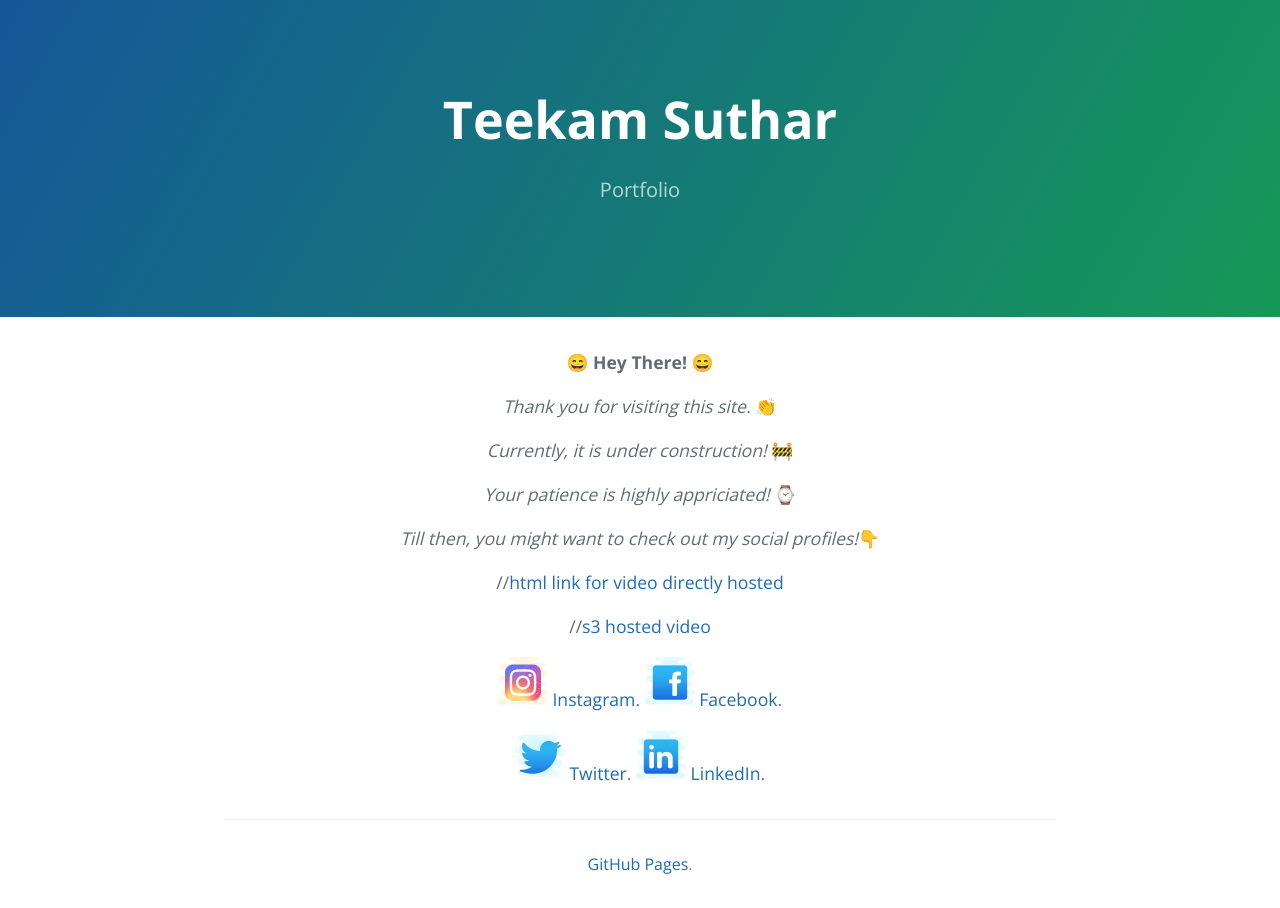
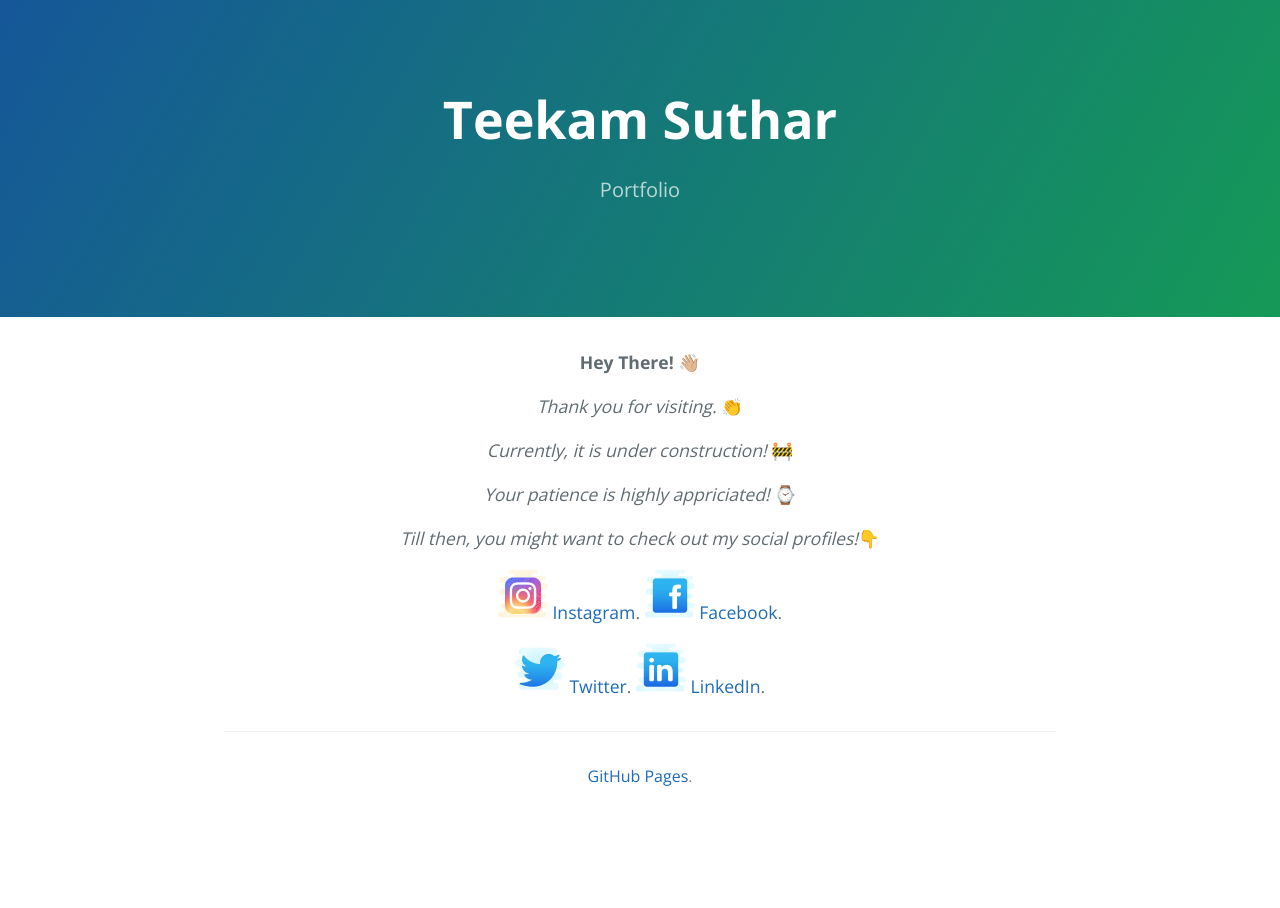
Before and after one commit to teekamsuthar/teekamsuthar.github.io, a Jekyll site: the page built from index.md, in a window 1280 px wide. Built offline with Jekyll 4.4.1, drawn with Linux system fonts in a browser that asks for light colours.

Commit message:
Update index.md

```diff
--- a/index.md
+++ b/index.md
@@ -3,10 +3,10 @@ layout: default
 ---
 
 
-😄 **Hey There!** 😄
+**Hey There!** 👋🏼
 
 
-_Thank you for visiting this site._ 👏
+_Thank you for visiting._ 👏
 
 _Currently, it is under construction!_ 🚧
 
@@ -14,9 +14,6 @@ _Your patience is highly appriciated!_ ⌚
 
 _Till then, you might want to check out my social profiles!_👇
 
-//[html link for video directly hosted](./hello/Untitled Project/Untitled Project.html)
-
-//[s3 hosted video](https://s3.amazonaws.com/com.example.recursiveroot/Untitled+Project.mp4)
 
 ![Instagram](./icons/icons8-instagram-50.png)
 [Instagram](https://instagram.com/teekamsuthar).
```
